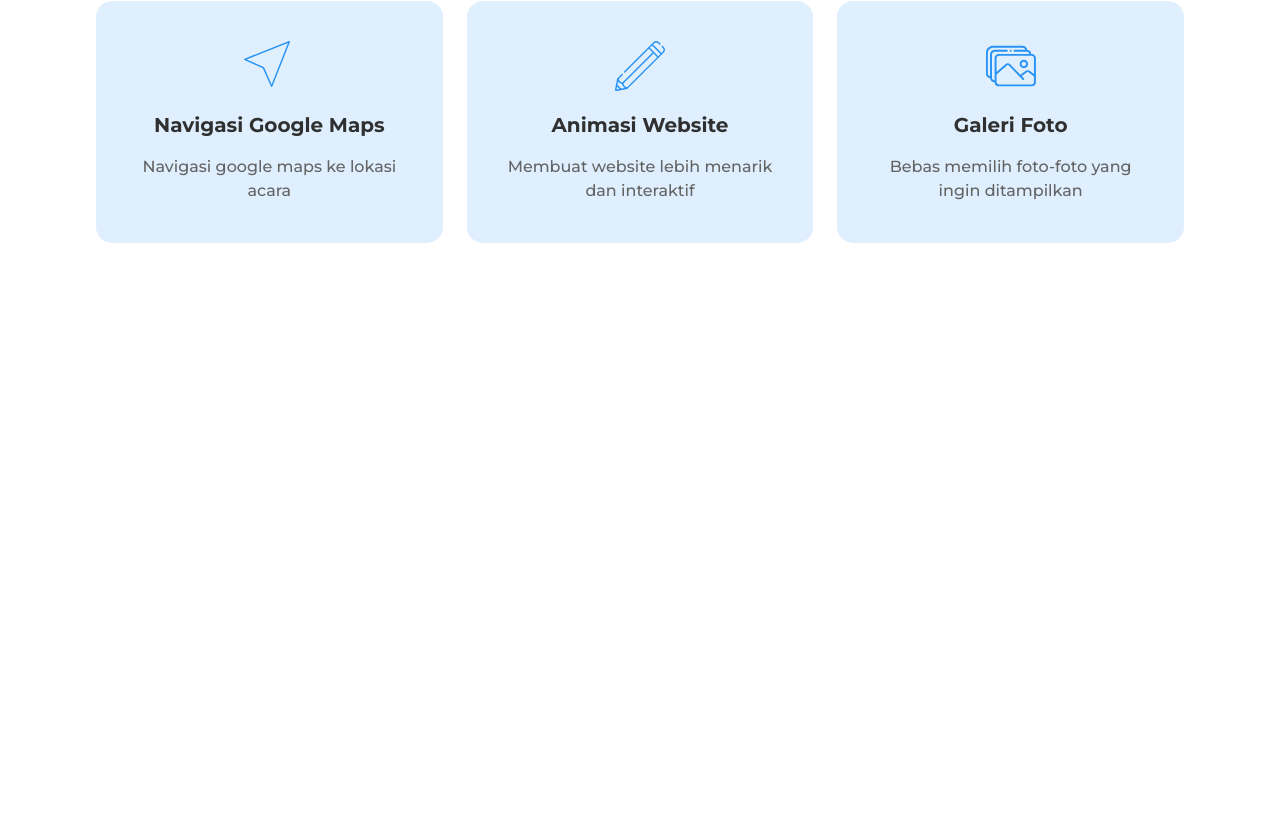
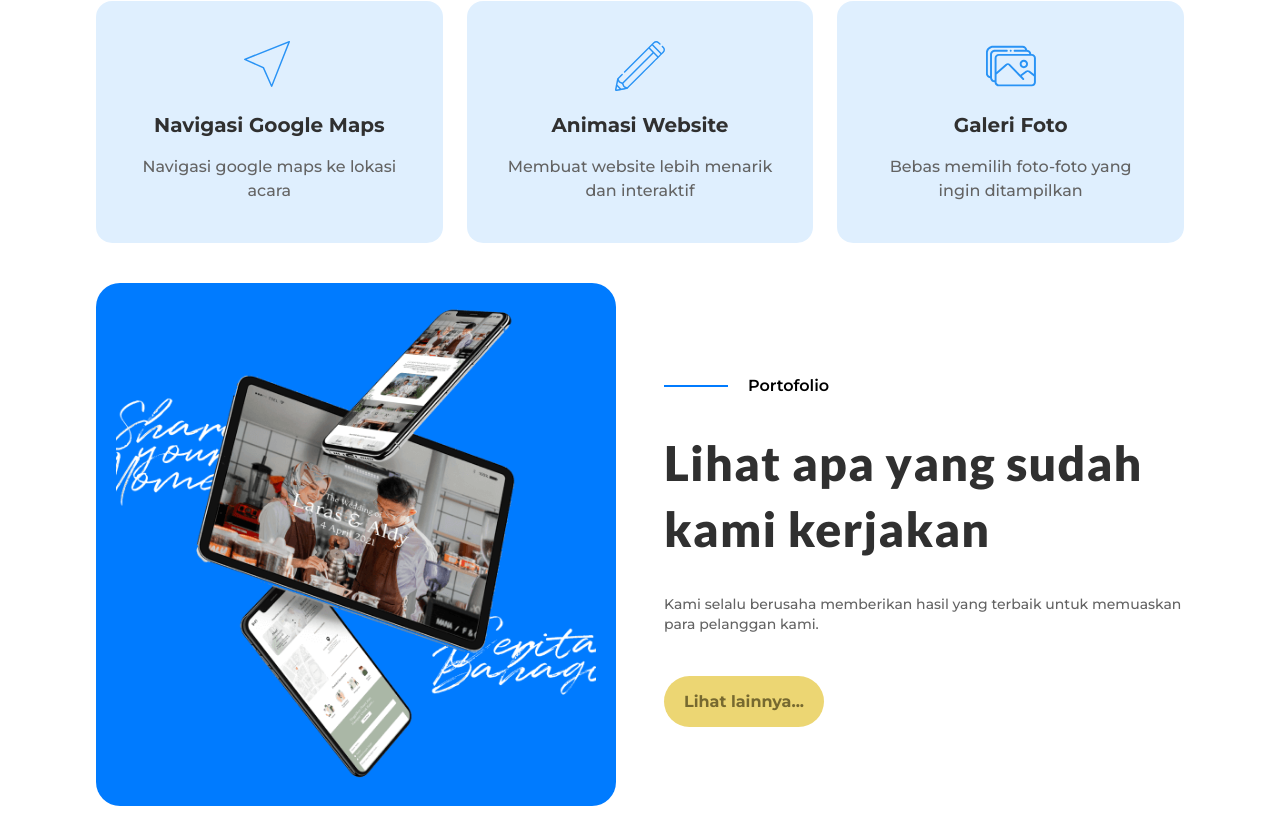
Before and after one commit to juliansyahrifqi/ceritabahagia, a React (Vite) app: page / in a window 1280 px wide. Shown: the part 1284-2110 px from the top of the page. Before the commit the page ends 1527 px from the top, so only its background shows below. Built offline with nearby package versions, Linux system fonts and the light colour scheme.

Commit message:
add portofolio section

```diff
--- a/src/components/Button.tsx
+++ b/src/components/Button.tsx
@@ -1,6 +1,4 @@
 import classNames from 'classnames';
-import { NavLink } from 'react-router-dom';
-import { Link } from 'react-router-dom';
 import { HashLink } from 'react-router-hash-link';
 
 interface ButtonProps {
--- /dev/null
+++ b/src/components/Portofolio.tsx
@@ -0,0 +1,28 @@
+import React from 'react'
+import Button from './Button'
+import HorizontalDivider from './HorizontalDivider'
+
+export default function Portofolio() {
+  return (
+    <section className="py-5 mt-5 md:container mx-auto">
+      <div className='grid md:grid-cols-2 gap-12 items-center px-10 md:px-24'>
+        <img src="/portofolio.png" alt="" className='p-5 bg-blue-primary rounded-3xl' />
+
+        <div className='portfolio-information'>
+          <div className='portfolio-title flex items-center gap-5'>
+            <HorizontalDivider width='short' color='primary'/>
+            <p className='font-semibold'>Portofolio</p>
+          </div>
+
+          <h1 className='font-lato font-black text-5xl mt-8 leading-snug tracking-wide text-black'>Lihat apa yang sudah kami kerjakan</h1>
+
+          <p className='text-sm font-medium text-secondary-black mt-8'>Kami selalu berusaha memberikan hasil yang terbaik untuk memuaskan para pelanggan kami.</p>
+
+          <div className='mt-14'>
+            <Button title='Lihat lainnya...' isPrimary size='medium' linkType='internal' link='/portofolio' />
+          </div>
+        </div>
+      </div>
+    </section>
+  )
+}
--- a/src/pages/Home.tsx
+++ b/src/pages/Home.tsx
@@ -1,5 +1,6 @@
 import Fitur from '../components/Fitur'
 import Hero from '../components/Hero'
+import Portofolio from '../components/Portofolio'
 
 export default function Home() {
   return (
@@ -7,6 +8,8 @@ export default function Home() {
       <Hero />
 
       <Fitur />
+
+      <Portofolio />
     </main>
   )
 }
```
Also changed, not shown: public/portofolio.png (added).
